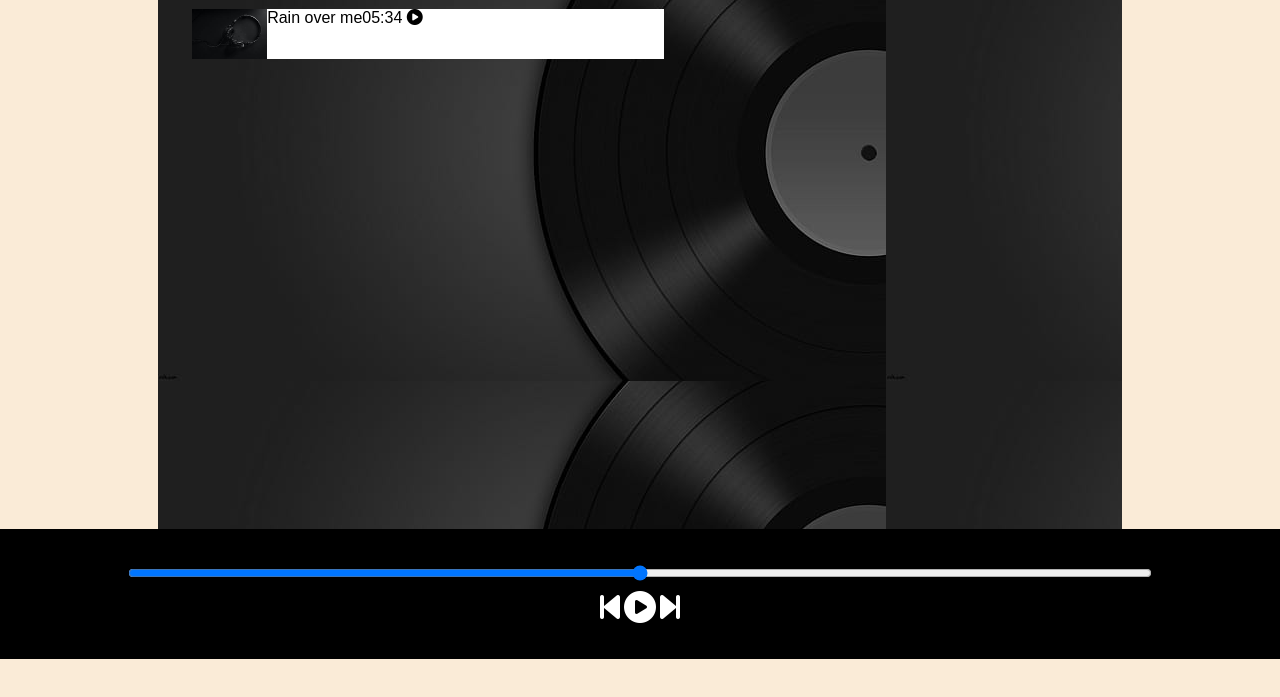
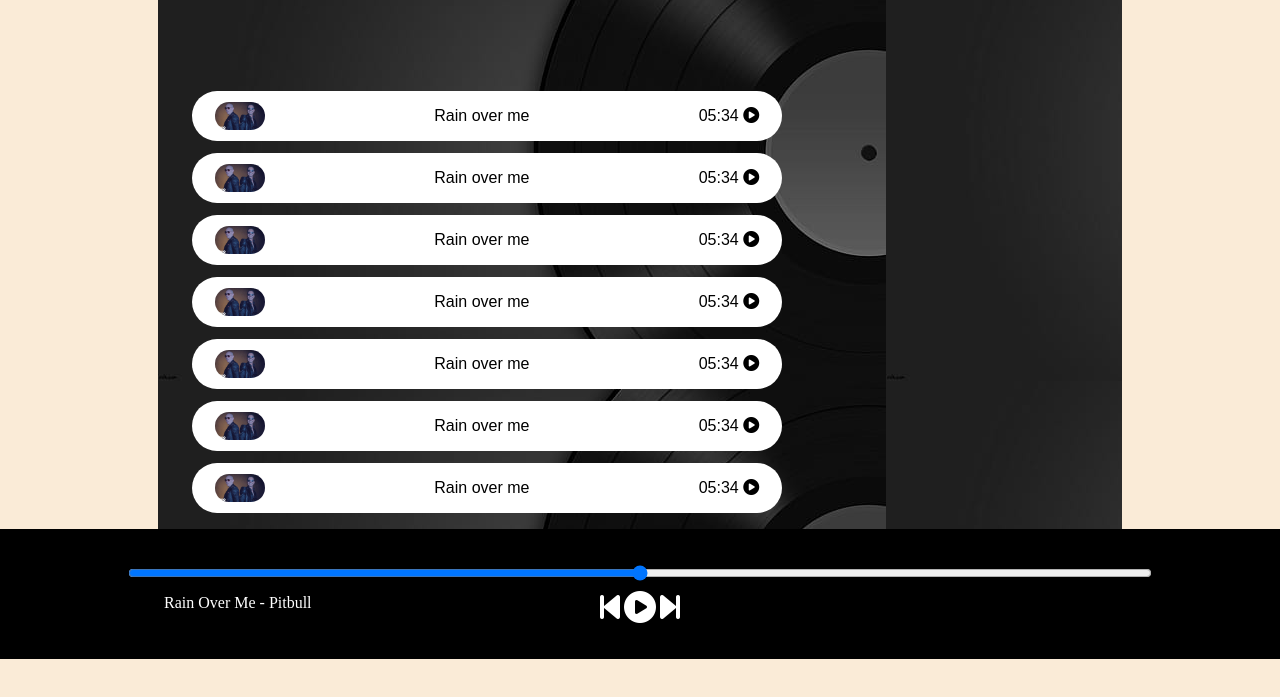
Before and after one commit to Pranavbhatt09/spotify-clone, a plain HTML site: page index.html in a window 1280 px wide. Shown: the part 141-838 px from the top of the page. Drawn offline with Linux system fonts and the light colour scheme.

Commit message:
starting with javascript

```diff
--- a/index.html
+++ b/index.html
@@ -21,12 +21,51 @@
     <div class="container">
          <div class="songList">
             <h1>BEST OF NCS - No Copyrights Sounds</h1>
-            <div>
+            <div class="songItemContainer">
                 <div class="songItem">
-                    <img src="download.jpeg" alt="1">
+                    <img src="rain.jpg" alt="1">
                     <span> Rain over me </span>
-                    <span class="songlistplay"><span>05:34 </span><i class= "fa-solid fa-circle-play"></i></span>
+                    <span class="songlistplay"><span class="timestamp">05:34 <i class= "fa-solid fa-circle-play"></i> </span></span>
                 </div>
+
+                <div class="songItem">
+                    <img src="rain.jpg" alt="1">
+                    <span> Rain over me </span>
+                    <span class="songlistplay"><span class="timestamp">05:34 <i class= "fa-solid fa-circle-play"></i> </span></span>
+                </div>
+
+                <div class="songItem">
+                    <img src="rain.jpg" alt="1">
+                    <span> Rain over me </span>
+                    <span class="songlistplay"><span class="timestamp">05:34 <i class= "fa-solid fa-circle-play"></i> </span></span>
+                </div>
+
+                <div class="songItem">
+                    <img src="rain.jpg" alt="1">
+                    <span> Rain over me </span>
+                    <span class="songlistplay"><span class="timestamp">05:34 <i class= "fa-solid fa-circle-play"></i> </span></span>
+                </div>
+
+                <div class="songItem">
+                    <img src="rain.jpg" alt="1">
+                    <span> Rain over me </span>
+                    <span class="songlistplay"><span class="timestamp">05:34 <i class= "fa-solid fa-circle-play"></i> </span></span>
+                </div>
+
+                <div class="songItem">
+                    <img src="rain.jpg" alt="1">
+                    <span> Rain over me </span>
+                    <span class="songlistplay"><span class="timestamp">05:34 <i class= "fa-solid fa-circle-play"></i> </span></span>
+                </div>
+
+                <div class="songItem">
+                    <img src="rain.jpg" alt="1">
+                    <span> Rain over me </span>
+                    <span class="songlistplay"><span class="timestamp">05:34 <i class= "fa-solid fa-circle-play"></i> </span></span>
+                </div>
+
+
+
             </div>
         </div>
 
@@ -42,6 +81,11 @@
             <i class="fa-solid fa-2x fa-step-forward"></i>
         </div>
 
+        <div class="songinfo">
+            <img src="gig.gif" width="42px" alt="" > Rain Over Me - Pitbull
+        </div>
+
+
 
     <script src="https://kit.fontawesome.com/55a58539ef.js" crossorigin="anonymous"></script> <!-- fontawesome icons -->
     <script src="script.js"></script>
--- a/script.js
+++ b/script.js
@@ -0,0 +1,2 @@
+console.log("Welcome to Spotify")
+let audioElement = new Audio('1.mp3')
--- a/style.css
+++ b/style.css
@@ -2,53 +2,60 @@
 @import url('https://fonts.googleapis.com/css2?family=Ubuntu&display=swap');
 @import url('https://fonts.googleapis.com/css2?family=Ubuntu&family=Varela&display=swap');
 
-body{
+body
+{
     background-color: antiquewhite;
 }
 
 *{
     margin: 0;
     padding: 0;
-
 }
-nav{
-    font-family: 'Ubuntu', sans-serif;
 
 
+nav
+{
+    font-family: 'Ubuntu', sans-serif;
 }
 
-nav ul{
+nav ul
+{
     display: flex;
     align-items: center;
     list-style-type: none;
     height: 44px;
     background-color: black;
     color: white;
+}
 
 
-
+nav ul li
+{
+    padding: 0 12px;
 }
 
-nav ul li{
-    padding: 0 12px;
 
-}
-
-.brand img{
+.brand img
+{
     width: 40px;
     padding: 0 8px;
 
 
 }
 
-.brand{
+
+.brand
+{
     display: flex;
     align-items: center;
     font-weight: bolder;
     font-size: 1.3rem;
 
 }
-.container{
+
+
+.container
+{
     min-height: 72vh;
     background-color: black;
     color: white;
@@ -62,7 +69,9 @@ nav ul li{
 
 }
 
-.bottom{
+
+.bottom
+{
     position: sticky;
     height: 130px ;
     background-color: black;
@@ -72,34 +81,76 @@ nav ul li{
     justify-content: center;
     align-items: center;
     flex-direction: column;
+}
 
-}
 
 .icons
 {
     margin-top: 10px;
 }
 
-.icons i{
+
+.icons i
+{
     cursor: pointer;
 }
 
-#myProgressBar{
+
+#myProgressBar
+{
     width:80vw;
     /* text-align: center; */
+}
+
+.songItemContainer
+{
+    margin-top: 94px;
+
 
 }
 
-.songItem{
+
+.songItem
+{
     height: 50px;
     display: flex;
     background-color: white;
     color: black;
-    width: 80%;
+    /* width: 80%; */
     margin: 12px 0px;
+    justify-content: space-between;
+    align-items: center;
+    border-radius: 34px;
+}
+
+
+.songItem img
+{
+    width: 50px;
+    margin: 0 23px;
+    border-radius: 34px;
+}
+
+
+.timestamp
+{
+    margin: 0 23px;
+}
+
+.timestamp i
+{
+    cursor: pointer;
+    }
+
+.songinfo
+{
+    position: absolute;
+    left: 9.22vw;
 
 }
 
-.songItem img{
-
+.songinfo img
+{
+    opacity: 0;
+    transition: opacity 1s ease-in  ;
 }
```
Also changed, not shown: rain.jpg (added).
